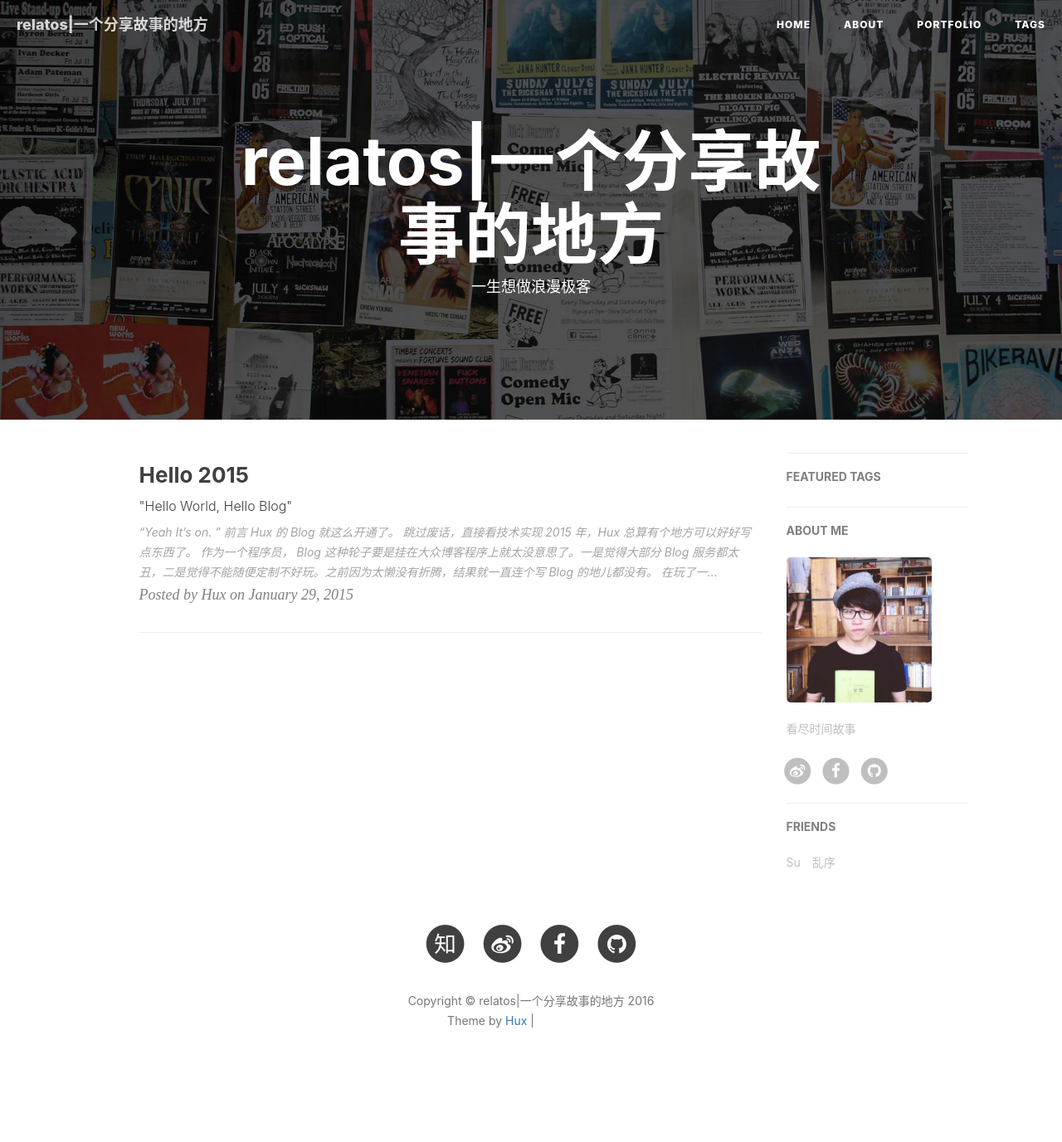
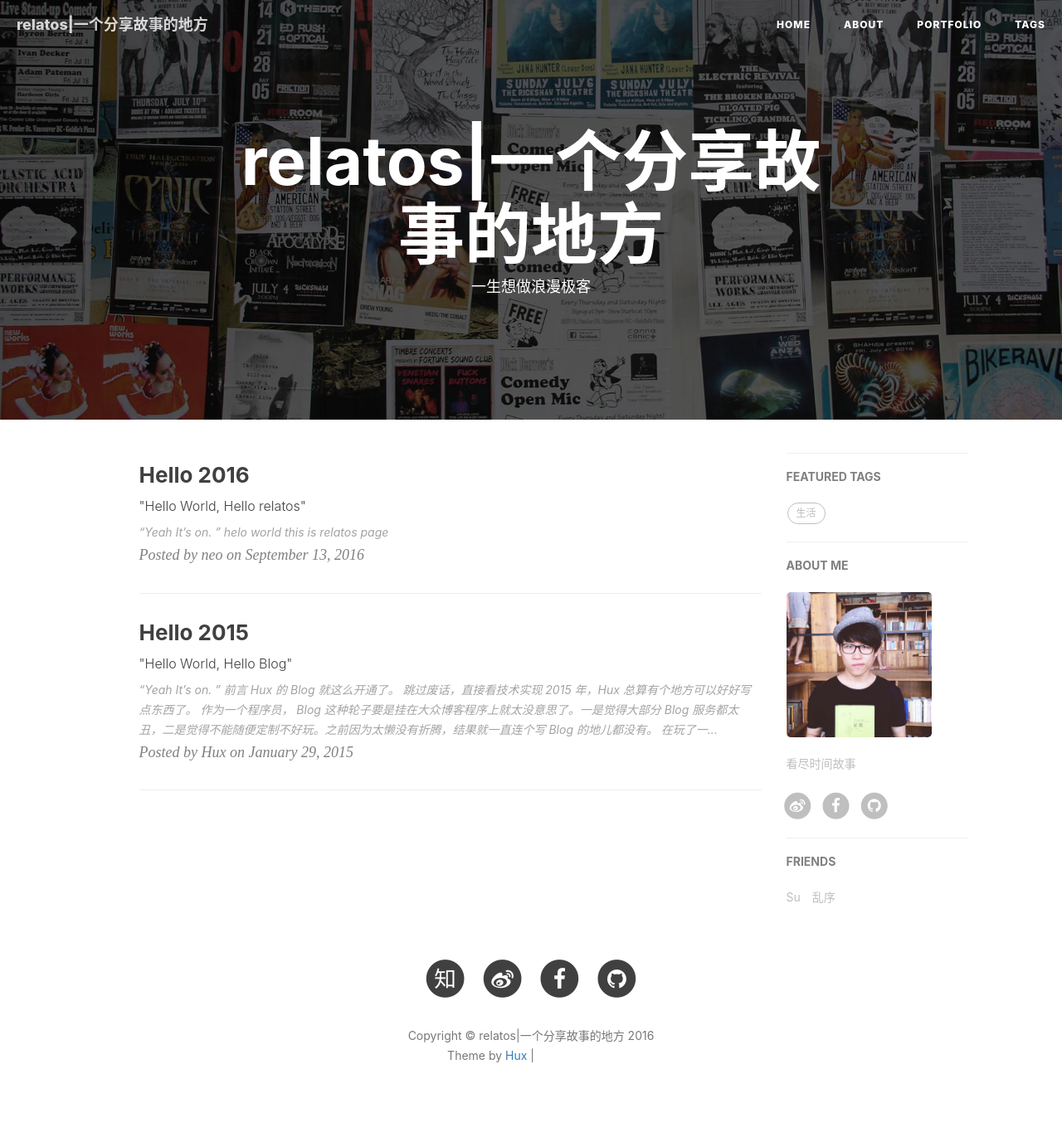
Before and after one commit to relatos/relatos.github.io, a Jekyll site: the page built from index.html, in a window 1280 px wide. Shown: the whole page at 83% size. Built offline with Jekyll 4.4.1, drawn with Linux system fonts in a browser that asks for light colours; nearby versions of some CDN libraries; the list of posts is cut into pages by our own code; comment, search, counter and statistics services are not loaded; a file with an impossible date is left out; before the commit the page ends 1335 px from its top, so only the background shows below that; grey boxes are pictures that could not be loaded.

Commit message:
add blog

```diff
--- a/_posts/2016-09-13-helloworld.md
+++ b/_posts/2016-09-13-hello-world.md
@@ -2,7 +2,7 @@
 layout:     post
 title:      "Hello 2016"
 subtitle:   " \"Hello World, Hello relatos\""
-date:       2016-09-213 12:00:00
+date:       2016-09-13 12:00:00
 author:     "neo"
 header-img: "img/post-bg-2015.jpg"
 catalog: true
@@ -11,3 +11,10 @@ tags:
 ---
 
 > “Yeah It's on. ”
+
+
+
+
+# helo world
+
+## this is relatos page
```
